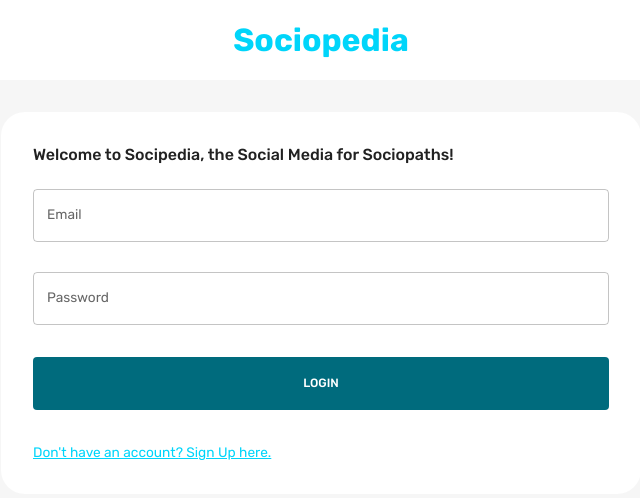
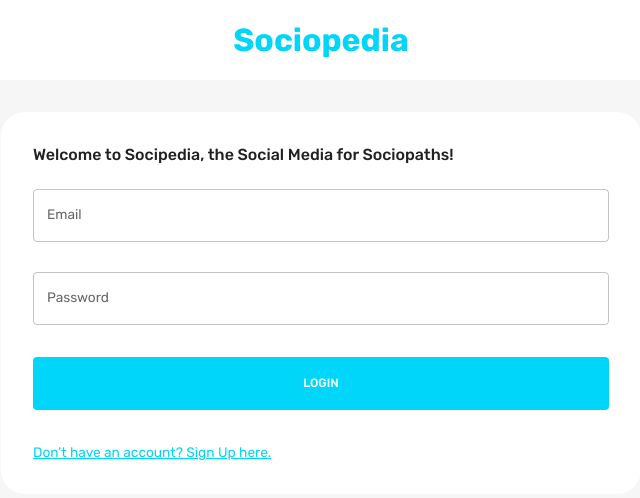
Before and after one commit to Jaime-prog/Social-Media-Project, a React (Create React App) app in the folder client/: page / in a window 1280 px wide. Shown: the top 498 px of the page, without its empty margins (319-959 px from the left). Built offline with nearby package versions, Linux system fonts and the light colour scheme.

Commit message:
Fix background color in login button

```diff
--- a/client/src/scenes/loginPage/Form.jsx
+++ b/client/src/scenes/loginPage/Form.jsx
@@ -240,7 +240,7 @@ const Form = () => {
               sx={{
                 m: "2rem 0",
                 p: "1rem",
-                backgroundColor: palette.primary.dark,
+                backgroundColor: palette.primary.main,
                 color: palette.background.alt,
                 "&:hover": { color: palette.primary.main },
               }}
```
